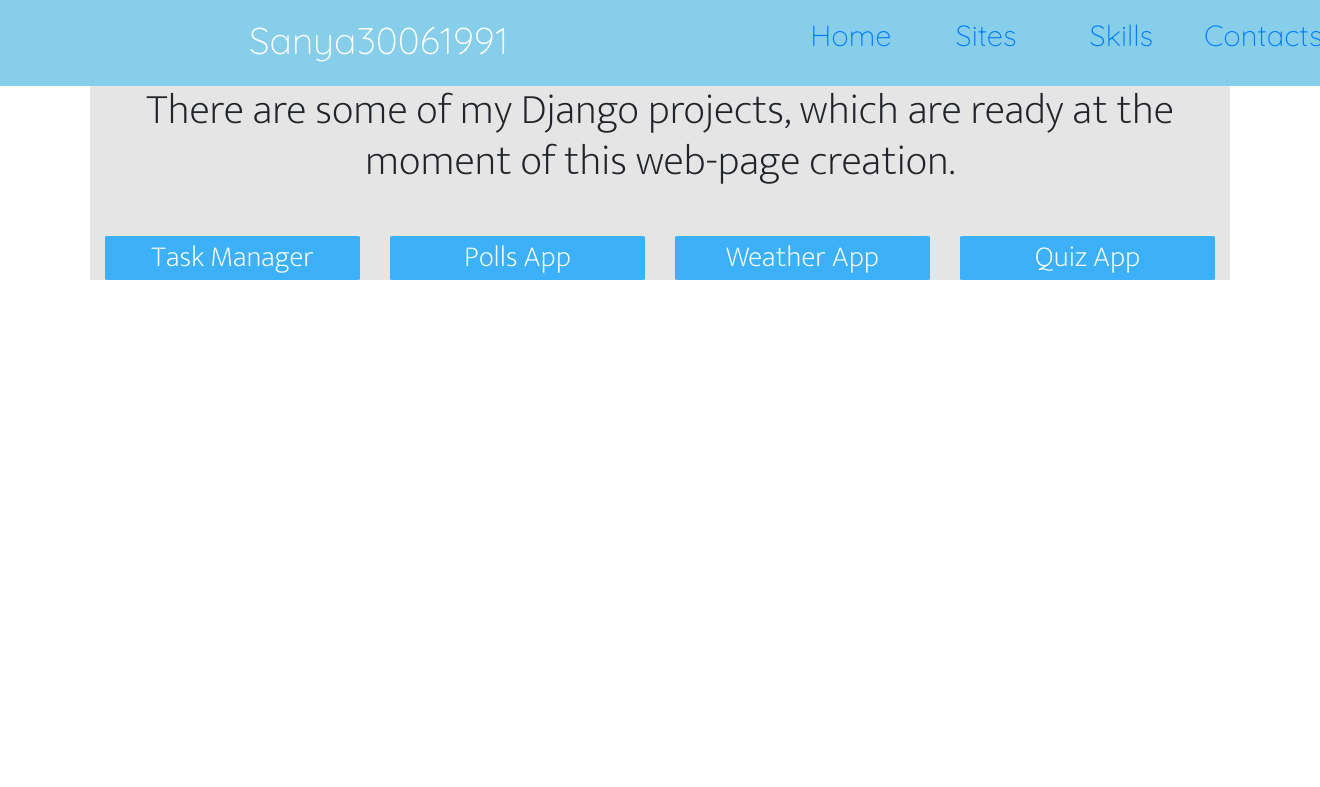
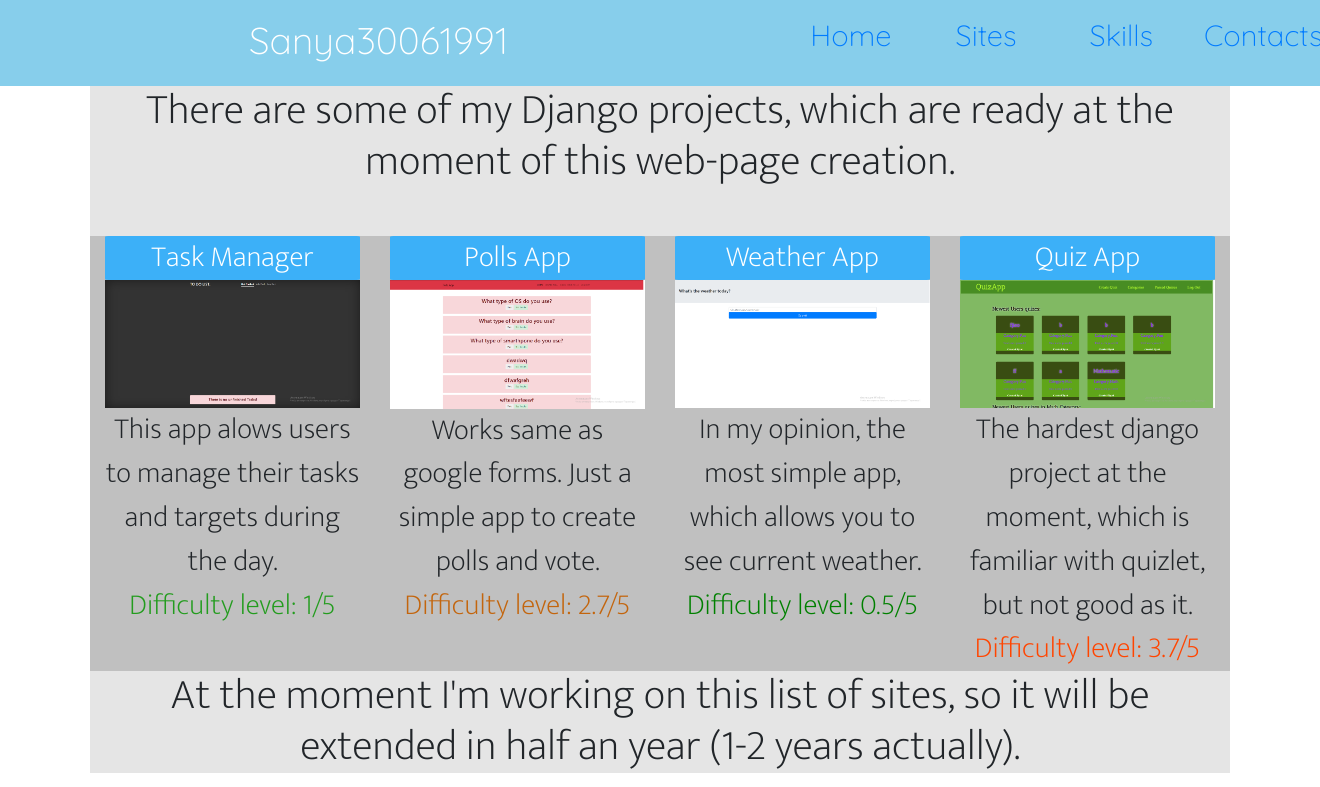
Before and after one commit to Sanya30061991/SimpleResumeDjangoProject, a Django app: template ResumeContent/templates/ResumeContent/sites-info.html in a window 1320 px wide. Shown: the part 17-804 px from the top of the page. Before the commit the page ends 297 px from the top, so only its background shows below. Run offline with Django 3.2, Linux system fonts and the light colour scheme; the template is opened without the code that fills it, so the values that code supplies are empty; some libraries are stand-ins or nearby versions.

Commit message:
Finished work on 2 page, despite it is looking bad

```diff
--- a/ResumeContent/templates/ResumeContent/sites-info.html
+++ b/ResumeContent/templates/ResumeContent/sites-info.html
@@ -84,9 +84,10 @@ body {
     position: relative;
     width: 100%;
     border-radius: 1.5%;
-    height: 100%;
+    height: 1.5em;
     background-color: rgb(60, 176, 248);
     color: white;
+    font-size: calc(1vw+1em);
 }
     </style>
 </head>
@@ -126,20 +127,33 @@ body {
             <h1 style="font-family: 'Mukta', sans-serif; font-size: calc(1em + 1vw);">There are some of my Django projects, which are ready at the moment of this web-page creation.</h1>
             <div class="elements" style="padding-top: 3%;">
                 <div class="row justify-content-center">
-                    <div class="col-12 col-sm-6 col-lg-4 col-xl-3">
+                    <div class="col-12 col-sm-6 col-lg-4 col-xl-3" style="background-color: rgb(192, 192, 192);">
                         <div class="banner">Task Manager</div>
+                        <div class="img_handler""><img src="{% static "ResumeContent/todo.png" %}" alt="" style="position: relative; width: 100%;"></div>
+                        <div class="desc">This app alows users to manage their tasks and targets during the day.</div>
+                        <div class="rate" style="font-size: calc(1em+1vw); color: rgb(35, 156, 30);">Difficulty level:  1/5</div>
                     </div>
-                    <div class="col-12 col-sm-6 col-lg-4 col-xl-3">
+                    <div class="col-12 col-sm-6 col-lg-4 col-xl-3" style="background-color: rgb(192, 192, 192);">
                         <div class="banner">Polls App</div>
+                        <div class="img_handler""><img src="{% static "ResumeContent/vote.png" %}" alt="" style="position: relative; width: 100%;"></div>
+                        <div class="desc">Works same as google forms. Just a simple app to create polls and vote.</div>
+                        <div class="rate" style="font-size: calc(1em+1vw); color: rgb(195, 101, 13);">Difficulty level:  2.7/5</div>
                     </div>
-                    <div class="col-12 col-sm-6 col-lg-4 col-xl-3">
+                    <div class="col-12 col-sm-6 col-lg-4 col-xl-3" style="background-color: rgb(192, 192, 192);">
                         <div class="banner">Weather App</div>
+                        <div class="img_handler""><img src="{% static "ResumeContent/weather.png" %}" alt="" style="position: relative; width: 100%;"></div>
+                        <div class="desc">In my opinion, the most simple app, which allows you to see current weather.</div>
+                        <div class="rate" style="font-size: calc(1em+1vw); color: green;">Difficulty level:  0.5/5</div>
                     </div>
-                    <div class="col-12 col-sm-6 col-lg-4 col-xl-3">
+                    <div class="col-12 col-sm-6 col-lg-4 col-xl-3" style="background-color: rgb(192, 192, 192);">
                         <div class="banner">Quiz App</div>
+                        <div class="img_handler""><img src="{% static "ResumeContent/quiz.png" %}" alt="" style="position: relative; width: 100%;"></div>
+                        <div class="desc">The hardest django project at the moment, which is familiar with quizlet, but not good as it.</div>
+                        <div class="rate" style="font-size: calc(1em+1vw); color: orangered;">Difficulty level:  3.7/5</div>
                     </div>
                 </div>
             </div>
+            <h1 style="font-family: 'Mukta', sans-serif; font-size: calc(1em + 1vw);">At the moment I'm working on this list of sites, so it will be extended in half an year (1-2 years actually).</h1>
         </div>
         </body>
 </html>
--- a/ResumeContent/urls.py
+++ b/ResumeContent/urls.py
@@ -5,7 +5,8 @@ from django.conf.urls.static import static
 
 urlpatterns = [
     path('main', views.start, name="home"),
-    path('sites-info', views.webPages, name="sites")
+    path('sites-info', views.webPages, name="sites"),
+    path('skills', views.skill, name="skills")
 ]
 
 if settings.DEBUG:
```
Also changed, not shown: ResumeContent/templates/ResumeContent/skills.html (added).
